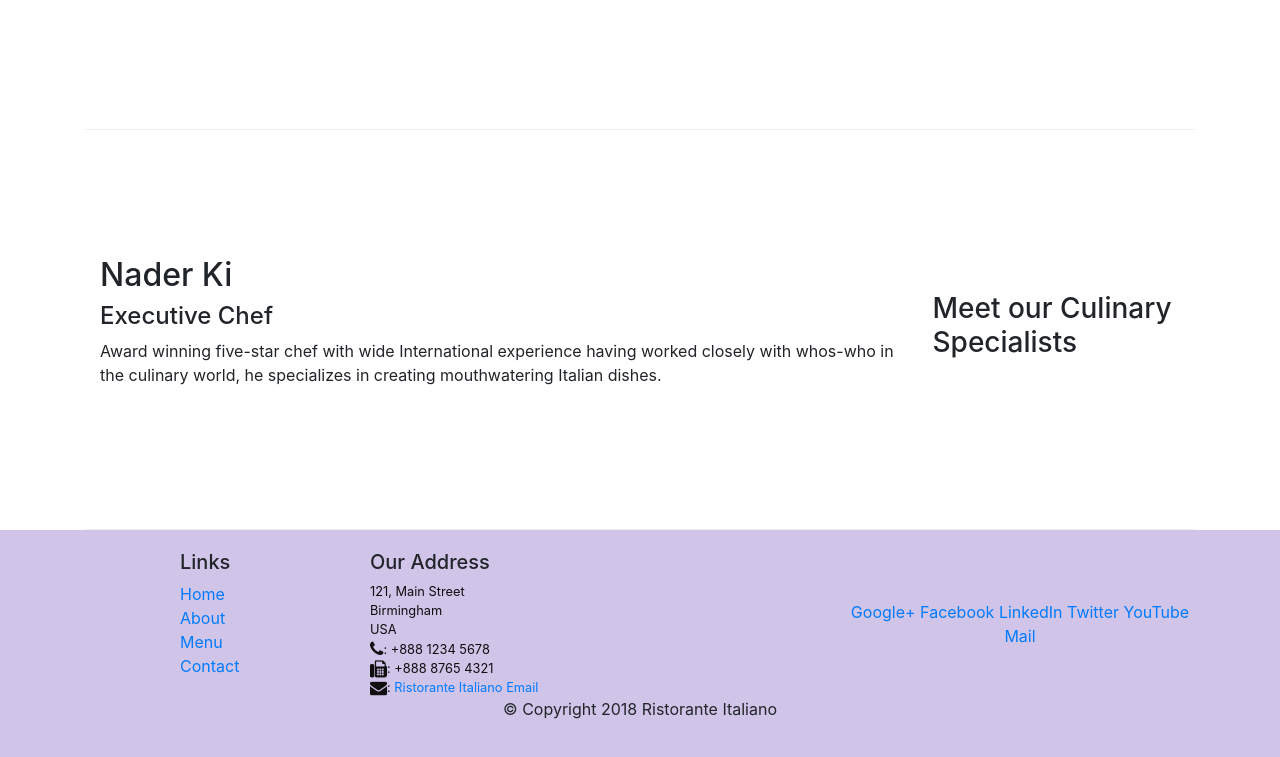
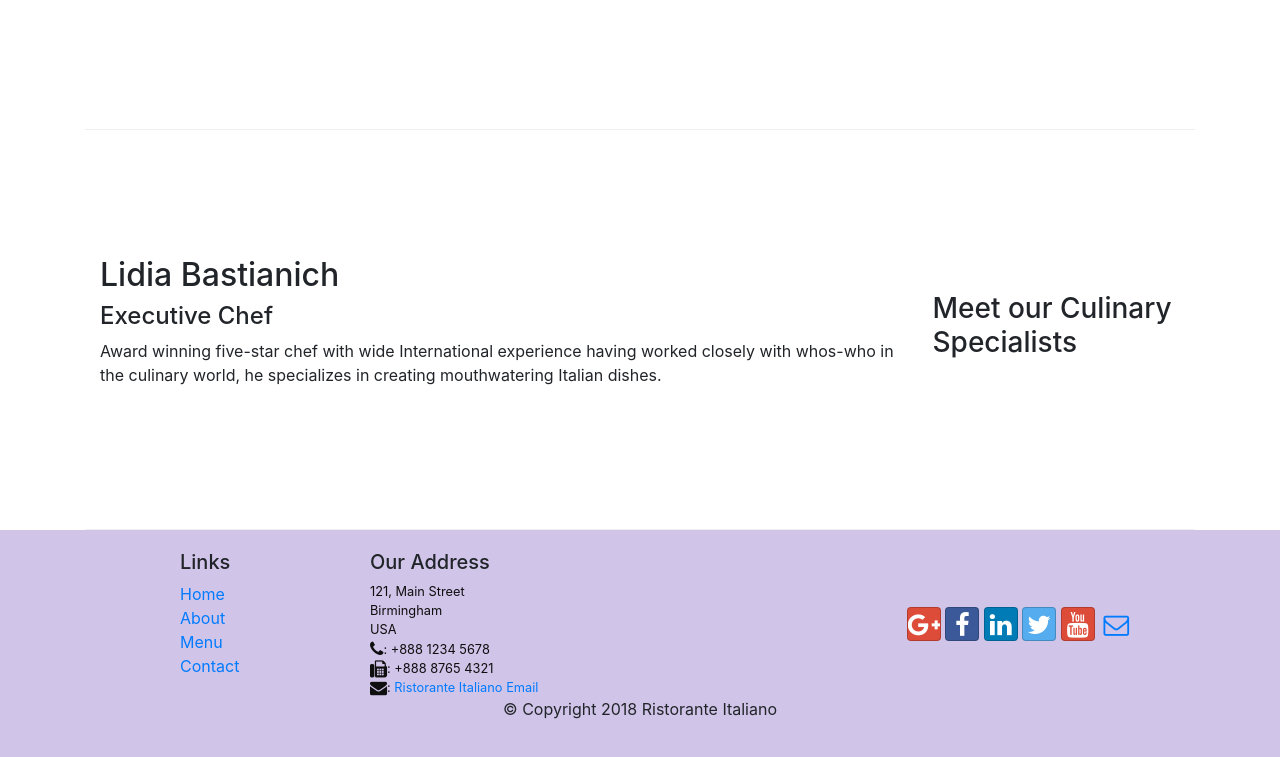
Before and after one commit to naderscode/restaurant-web, a website: page index.html in a window 1280 px wide. Shown: the part 980-1737 px from the top of the page. Drawn offline with nearby package versions, Linux system fonts and the light colour scheme.

Commit message:
add bootstrap-social css classes in footer

```diff
--- a/index.html
+++ b/index.html
@@ -72,7 +72,7 @@
                 <h3>Meet our Culinary Specialists</h3>
             </div>
             <div class="col col-sm order-sm-first col-md">
-                <h2>Nader Ki</h2>
+                <h2>Lidia Bastianich</h2>
                 <h4>Executive Chef</h4>
                 <p>Award winning five-star chef with wide International experience having worked closely with whos-who in the culinary world, he specializes in creating mouthwatering Italian dishes. </p>
             </div>
@@ -103,14 +103,14 @@
     		           </address>
                 </div>
                 <div class="col-12 col-sm-4 align-self-center">
-                    <div class="text-center">
-                        <a href="http://google.com/+">Google+</a>
-                        <a href="http://www.facebook.com/profile.php?id=">Facebook</a>
-                        <a href="http://www.linkedin.com/in/">LinkedIn</a>
-                        <a href="http://twitter.com/">Twitter</a>
-                        <a href="http://youtube.com/">YouTube</a>
-                        <a href="mailto:">Mail</a>
-                    </div>
+                  <div class="text-center">
+                      <a class="btn btn-social-icon btn-google" href="http://google.com/+"><i class="fa fa-google-plus"></i></a>
+                      <a class="btn btn-social-icon btn-facebook" href="http://www.facebook.com/profile.php?id="><i class="fa fa-facebook"></i></a>
+                      <a class="btn btn-social-icon btn-linkedin" href="http://www.linkedin.com/in/"><i class="fa fa-linkedin"></i></a>
+                      <a class="btn btn-social-icon btn-twitter" href="http://twitter.com/"><i class="fa fa-twitter"></i></a>
+                      <a class="btn btn-social-icon btn-google" href="http://youtube.com/"><i class="fa fa-youtube"></i></a>
+                      <a class="btn btn-social-icon" href="mailto:"><i class="fa fa-envelope-o"></i></a>
+                  </div>
                 </div>
            </div>
            <div class=" row justify-content-center">
```
Also changed, not shown: aboutus.html (+8 -8 lines).
